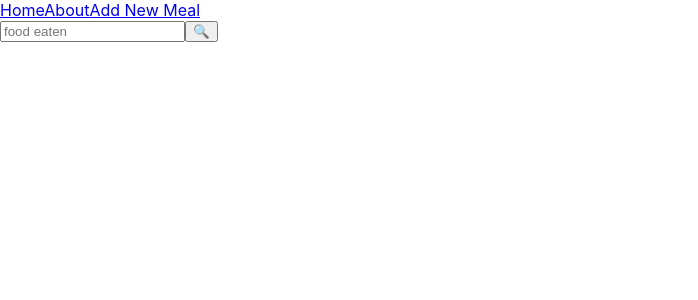
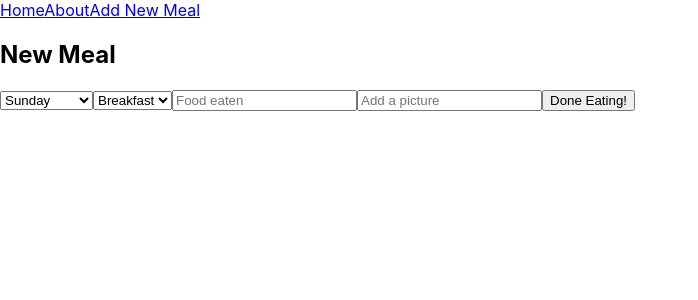
Before and after one commit to gsambora/new-phase-2-project, a React (Create React App) app: page /mealform in a window 1280 px wide. Shown: the top 300 px of the page, without its empty margins (0-698 px from the left). Built offline with nearby package versions, Linux system fonts and the light colour scheme; data requests are answered from the project's data file.

Commit message:
Added more to new meal form

```diff
--- a/db.json
+++ b/db.json
@@ -21,7 +21,7 @@
         "day": "Sunday",
         "mealtime": "Snack",
         "food": "One mochi",
-        "image": "https://www.google.com/url?sa=i&url=https%3A%2F%2Fhanamarumart.us%2Fproducts%2Fdaifuku-mochi-yomogi-fzn&psig=AOvVaw26S9TXpnJN9oPZ44joiUXJ&ust=1696186377728000&source=images&cd=vfe&opi=89978449&ved=0CBAQjRxqFwoTCKjXueWA04EDFQAAAAAdAAAAABA4",
+        "image": "https://upload.wikimedia.org/wikipedia/commons/thumb/a/a5/Daifuku_1.jpg/1200px-Daifuku_1.jpg",
         "liked": true
       }
     ]
--- a/src/components/Home.js
+++ b/src/components/Home.js
@@ -2,7 +2,6 @@ import React from "react";
 import MealCard from "./MealCard.js";
 
 function Home({meals}){
-    //console.log("All Meals: "+meals);
 
     return(
         <div>
@@ -11,7 +10,7 @@ function Home({meals}){
             <ul className="allMealCards">{
                 meals.map((meal)=>{
                     //console.log(meal)
-                    return(<MealCard key={meal.id} id={meal.id} mealtime={meal.mealtime}
+                    return(<MealCard key={meal.id} id={meal.id} day={meal.day} mealtime={meal.mealtime}
                         food={meal.food} image={meal.image} liked={meal.liked} />)
                 })
             }</ul>
--- a/src/components/MealForm.js
+++ b/src/components/MealForm.js
@@ -8,14 +8,29 @@ function MealForm(){
 
       return (
         <form className="mealinfo" onSubmit={handleSubmit}>
-          <input
-            type="text"
-            id="search"
-            placeholder="food eaten"
-            // value={fooddesc}
-            // onChange={(e) => setSearchBar(e.target.value)}
-          />
-          <button type="submit">🔍</button>
+          <h2>New Meal</h2>
+
+          <select name="day">
+            <option>Sunday</option>
+            <option>Monday</option>
+            <option>Tuesday</option>
+            <option>Wednesday</option>
+            <option>Thursday</option>
+            <option>Friday</option>
+            <option>Saturday</option>
+          </select>
+
+          <select name="mealtime">
+            <option>Breakfast</option>
+            <option>Lunch</option>
+            <option>Dinner</option>
+            <option>Snack</option>
+          </select>
+
+          <input type="text" id="desc" placeholder="Food eaten"/>
+          <input type="text" id="pic" placeholder="Add a picture" />
+
+          <button type="submit">Done Eating!</button>
         </form>
       );
 }
--- a/src/index.css
+++ b/src/index.css
@@ -13,7 +13,7 @@ code {
 }
 
 .card img{
-  height: 350px;
+  width: 15rem;
   justify-self: center;
 }
 
@@ -29,6 +29,7 @@ code {
 
 .btn {
   width:5rem;
+  height:2rem;
   justify-self: center;
   background-color:lavenderblush;
 }
```
